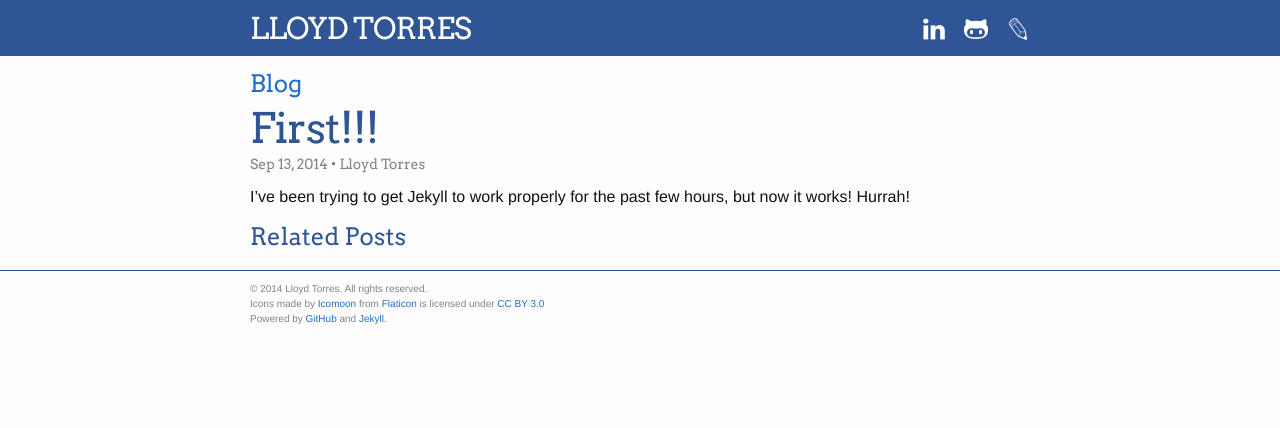
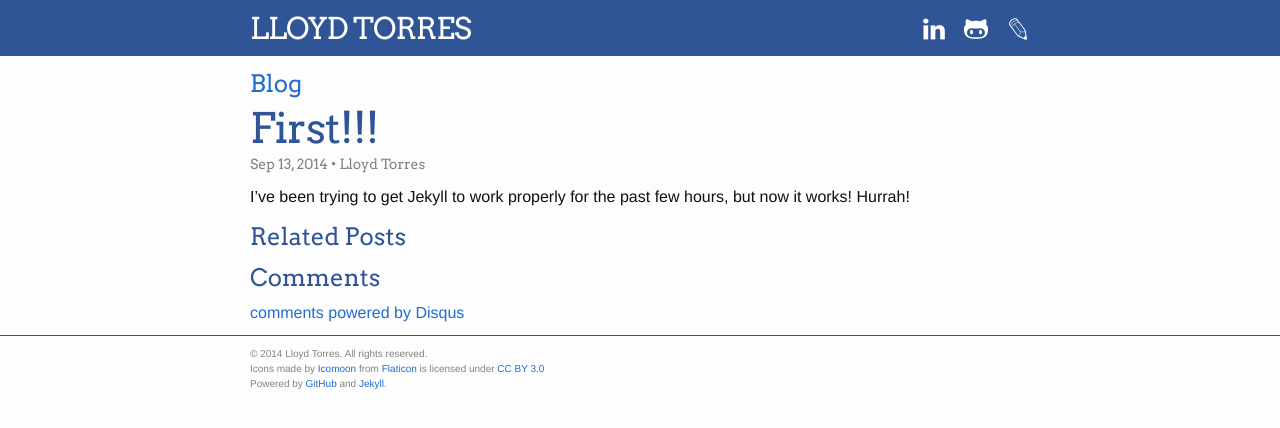
Before and after one commit to lloydtorres/lloydtorres.github.io, a Jekyll site: the page built from _posts/2014-09-13-first.md, in a window 1280 px wide. Shown: the top 428 px of the page. Built offline with Jekyll 4.4.1, drawn with Linux system fonts in a browser that asks for light colours; comment, search, counter and statistics services are not loaded.

Commit message:
Adding favicon, commenting, permalinks
- Added comments by Disqus
- Added favicon
- New permalink-style post links

```diff
--- /dev/null
+++ b/_includes/comments.html
@@ -0,0 +1,14 @@
+<div id="disqus_thread"></div>
+<script type="text/javascript">
+	/* * * CONFIGURATION VARIABLES: EDIT BEFORE PASTING INTO YOUR WEBPAGE * * */
+	var disqus_shortname = 'lloydtorres'; // required: replace example with your forum shortname
+
+	/* * * DON'T EDIT BELOW THIS LINE * * */
+	(function() {
+		var dsq = document.createElement('script'); dsq.type = 'text/javascript'; dsq.async = true;
+		dsq.src = '//' + disqus_shortname + '.disqus.com/embed.js';
+		(document.getElementsByTagName('head')[0] || document.getElementsByTagName('body')[0]).appendChild(dsq);
+	})();
+</script>
+<noscript>Please enable JavaScript to view the <a href="http://disqus.com/?ref_noscript">comments powered by Disqus.</a></noscript>
+<a href="http://disqus.com" class="dsq-brlink">comments powered by <span class="logo-disqus">Disqus</span></a>
--- a/_layouts/post.html
+++ b/_layouts/post.html
@@ -23,4 +23,7 @@
 	{% endfor %}
 	</ul>
 
+	<h1 class="page-heading">Comments</h1>
+	{% include comments.html %}
+
 </div>
```
Also changed, not shown: _posts/2014-09-13-first.md (+1 -0 lines), favicon.ico (added). Lines whose indentation alone changed are shown as unchanged.
